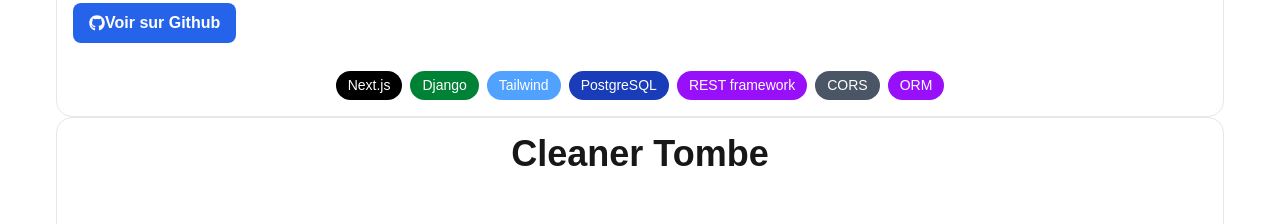
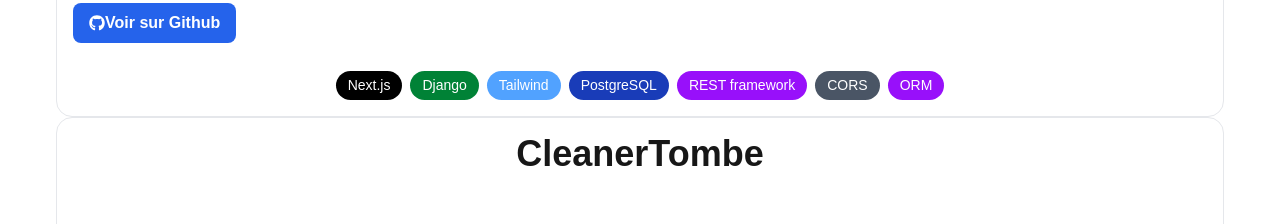
Before and after one commit to Phogo2112/Portfolio, a Next.js app: page / in a window 1280 px wide. Shown: the part 1320-1544 px from the top of the page. Built offline with nearby package versions, Linux system fonts and the light colour scheme; a web font is replaced by a local one.

Commit message:
delete folder Projects

```diff
--- a/app/page.tsx
+++ b/app/page.tsx
@@ -27,7 +27,7 @@
           />
 
           <ProjectCard
-            title="Cleaner Tombe"
+            title="CleanerTombe"
             description="Projets Réaliser en Autodidact. Création de mon site internet pour mon entreprise personnelle avec un déploiement sur un VPS OVH en https. Utilisation des article dans django Template, mise en place de la stack lien entre les app django."
             images={cleanerTombeImages}
             demoUrl="https://cleanertombe.fr"
--- a/app/projects/adaction/page.tsx
+++ /dev/null
@@ -1,12 +0,0 @@
-export default function NavBar() {
-
-  return (
-    <div>
-      <h1>Mon projets adaction</h1>
-      <p>l'objectif de ce projets est de lié back et front avec la stack django et Next.js. Apprendre à faire des appelle API REST.</p>
-      <h2>Le but de cette applications était de faire un système qui puisse enregistrer des bénévole par nom via une base de donner pouvoir faire les requete CRUD avec l'ORM de Django.</h2>
-      <p></p>
-
-    </div>
-  )
-}
```
Also changed, not shown: app/projects/autodf/pagte.tsx (deleted), app/projects/cleanertombe/page.tsx (deleted).
